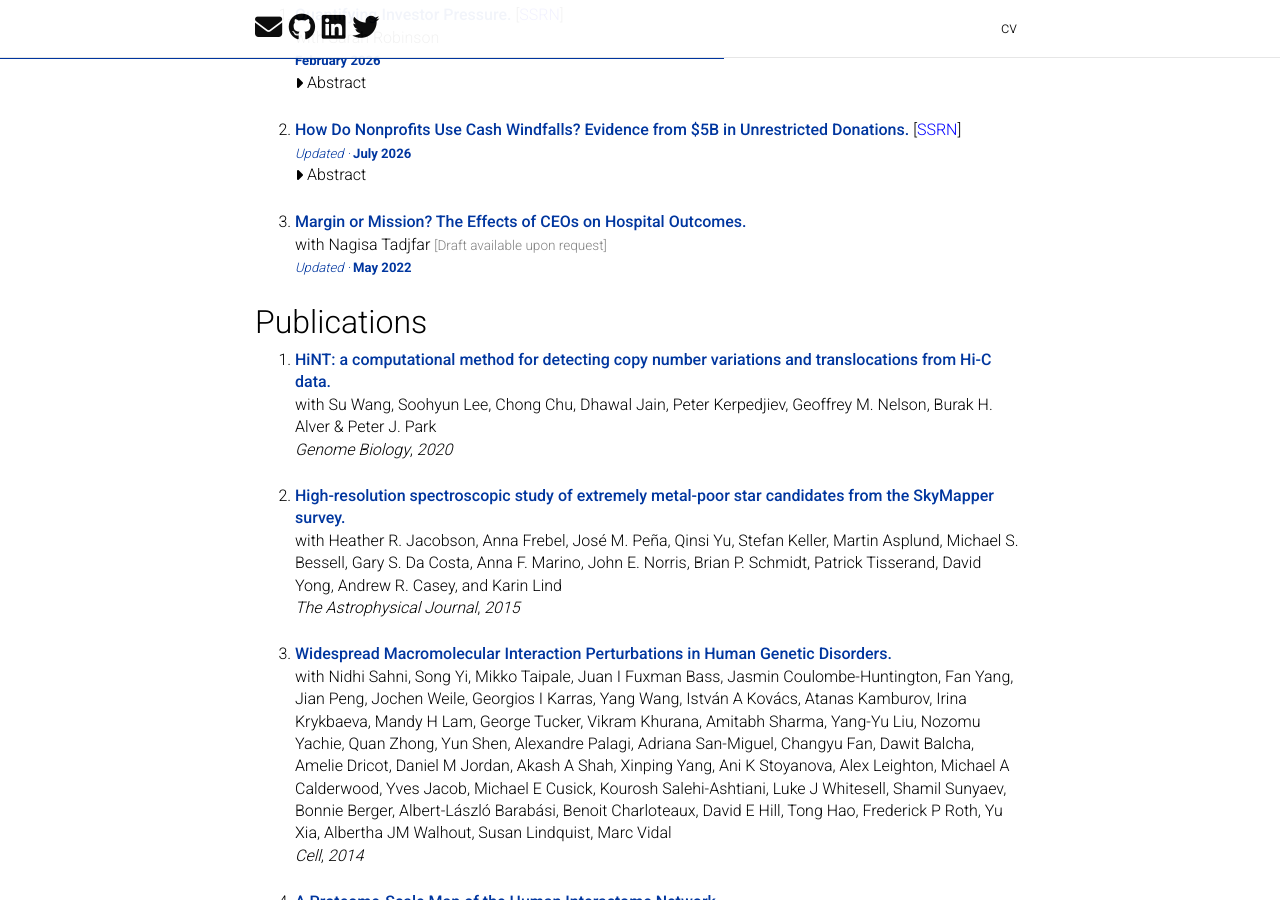
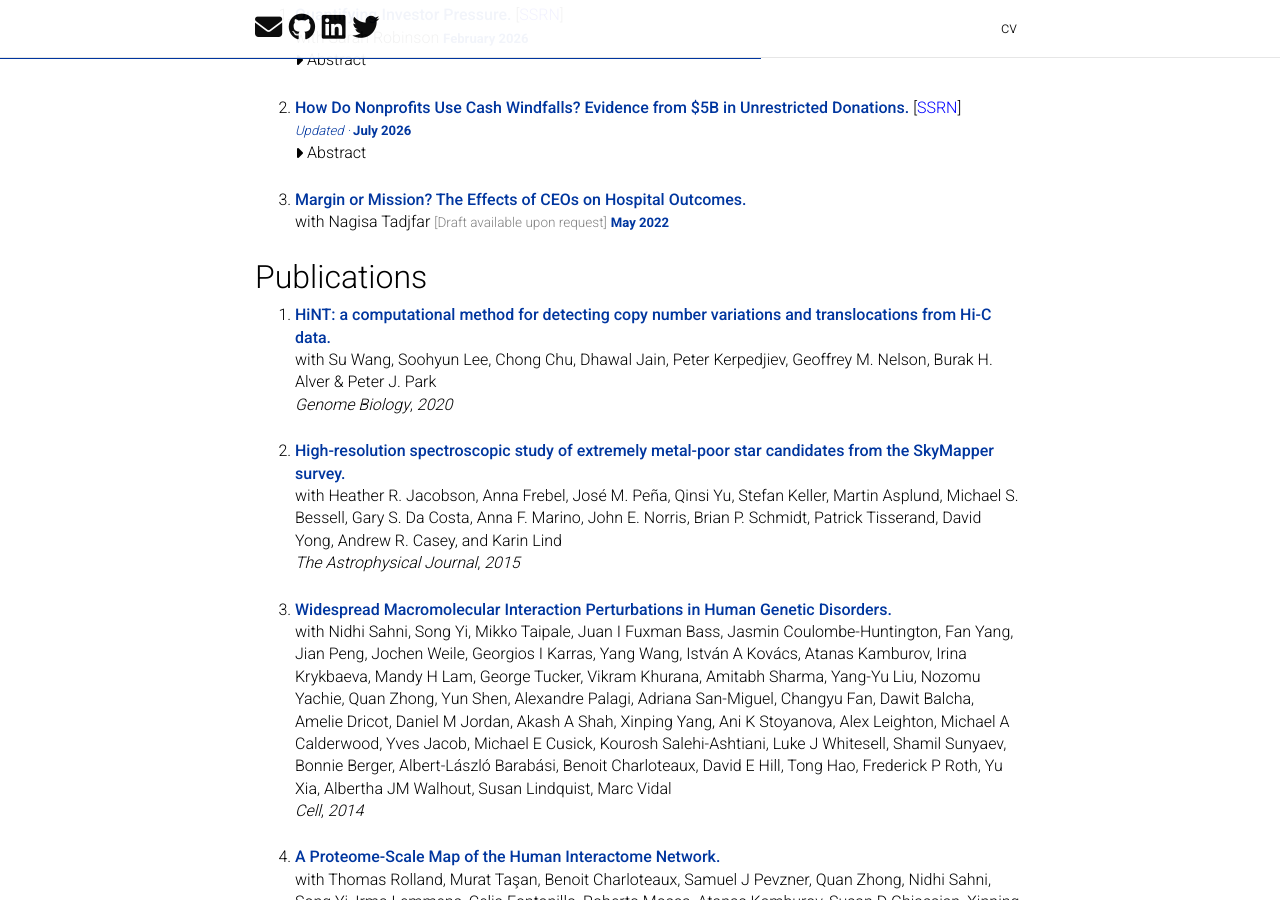
Before and after one commit to walshjm3/walshjm3.github.io, a Jekyll site: the page built from index.md, in a window 1280 px wide and 900 px high, scrolled down 519 px. Built offline with Jekyll 4.4.1, drawn with Linux system fonts in a browser that asks for light colours; full-size pictures stand in for the smaller copies a plugin makes; comment, search, counter and statistics services are not loaded; a style sheet for code colours, icons or effects is not loaded.

Commit message:
formatting updates

```diff
--- a/_working/paper1.yml
+++ b/_working/paper1.yml
@@ -1,7 +1,6 @@
 ---
 id: 1
 title: "Margin or Mission? The Effects of CEOs on Hospital Outcomes"
-badge: "Updated"
 badge_date: "May 2022"
 authors: "Nagisa Tadjfar"
 #abstract: "This paper provides suggestive evidence from US hospitals that hospital CEOs tend to systematically increase or decrease charity care and other financial outcomes across the different hospitals. Using the large mobility of hospital CEOs in the US between 1996-2019, we classify CEOs into quartile cells based on percent changes in charity care and margins they are associated with across their hospitals of employment. For each hospital-CEO pair, we construct leave-one- out quartile cells to classify CEOs based on changes they are associated with at other hospitals for each outcome. Within 3 years of the appointment of a “top quartile” CEO who is associated with increased charity care at other hospitals, the share of expenses devoted to charity care increases by 40%-90% relative to hospitals who hire first, second, or third quartile CEOs. We also find large and significant effects on outcomes such as total margin, gross revenue, and occupancy. Hospitals appointing CEOs with “top quartile” and “bottom quartile” effects on charity care and margins are not on differential trends and are observationally similar."
--- a/index.md
+++ b/index.md
@@ -44,7 +44,7 @@ title: Home
       <span class="paper-info{% if paper.info_blue %} paper-info--blue{% endif %}">{{ paper.info }}</span>
     {% endif %}
     {% if paper.badge or paper.badge_date or paper.year %}
-    <br>
+    {% unless paper.authors %}<br>{% endunless %}
     <span class="paper-badge">{% if paper.badge %}{{ paper.badge }}{% if paper.badge_date %} · {% endif %}{% endif %}{% if paper.badge_date %}<strong>{{ paper.badge_date }}</strong>{% endif %}{% if paper.year %} {{ paper.year }}{% endif %}</span>
     {% endif %}
     {% if paper.abstract %}
```
